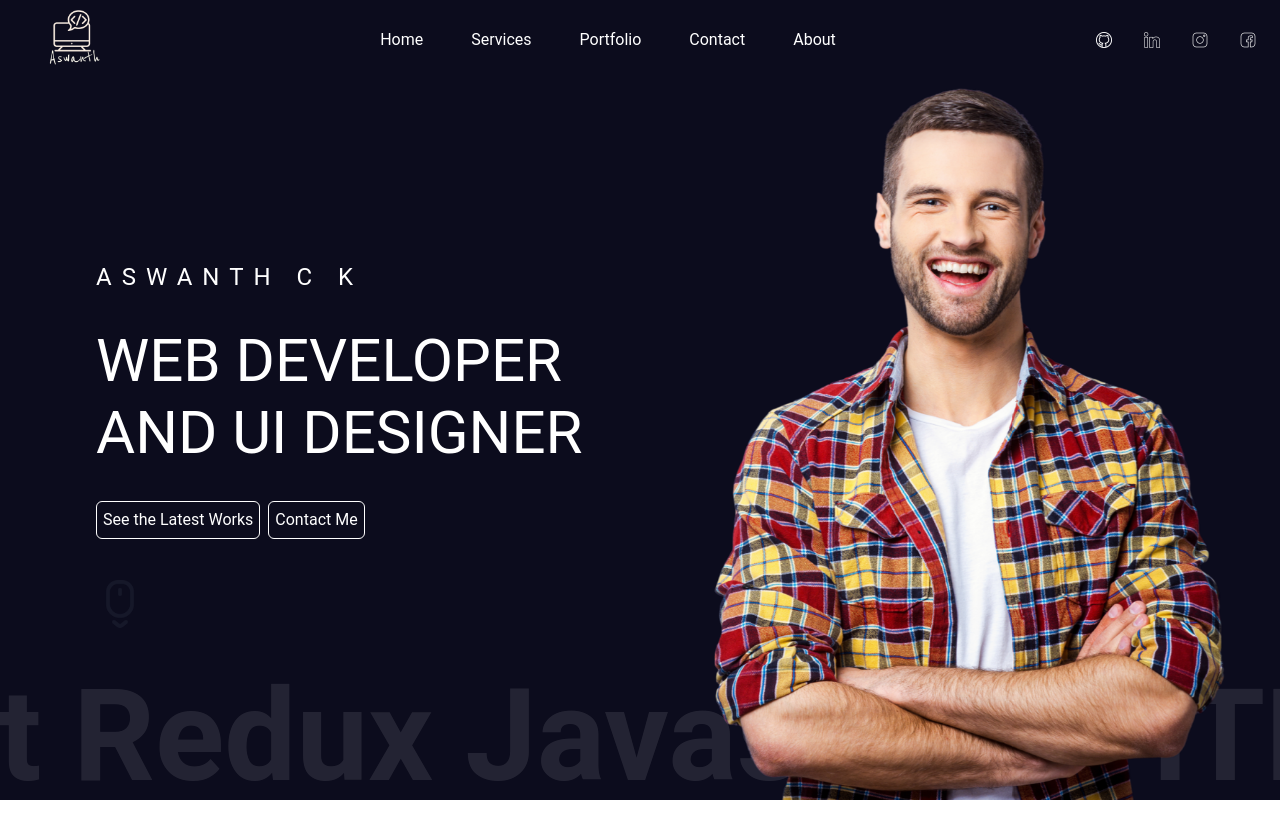
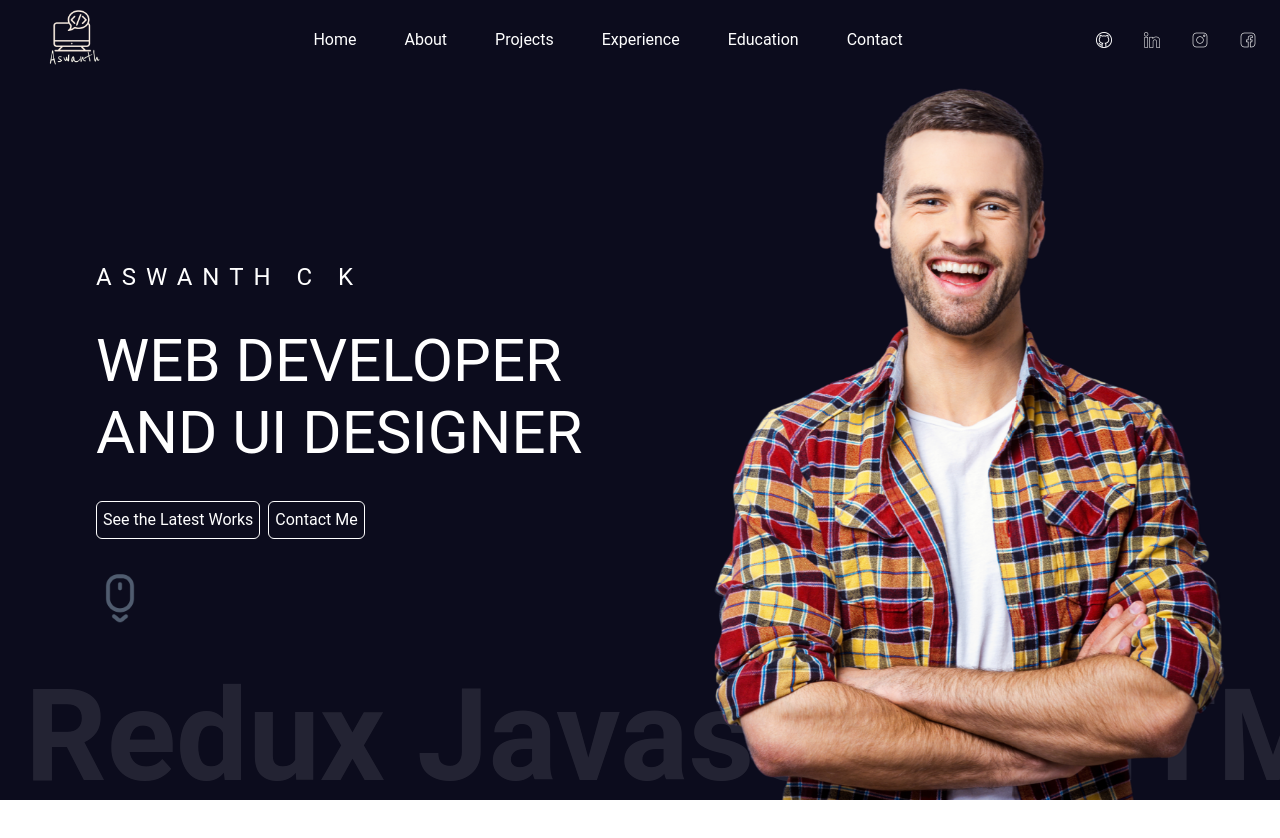
Before and after one commit to aswanthnarayan/Portfolio, a React (Vite) app: page / in a window 1280 px wide. Shown: the top 838 px of the page. Before the commit the page ends 800 px from the top, so only its background shows below. Built offline with nearby package versions, Linux system fonts and the light colour scheme.

Commit message:
created a button to quick navigation to homepage from any screen

```diff
--- a/package.json
+++ b/package.json
@@ -15,7 +15,8 @@
     "@tsparticles/slim": "^3.3.0",
     "framer-motion": "^11.1.7",
     "react": "^18.2.0",
-    "react-dom": "^18.2.0"
+    "react-dom": "^18.2.0",
+    "react-router-dom": "^6.23.0"
   },
   "devDependencies": {
     "@types/react": "^18.2.66",
--- a/src/App.jsx
+++ b/src/App.jsx
@@ -1,13 +1,37 @@
-import React from 'react'
-import './App.css'
-import ParticleBg from './components/ParticleBg'
-import Navbar from './components/Navbar'
-import HomePage from './pages/HomePage'
+import React, { useState, useEffect } from 'react';
+import './App.css';
+import ParticleBg from './components/ParticleBg';
+import Navbar from './components/Navbar';
+import HomePage from "./pages/HomePage";
+import AboutPage from "./pages/AboutPage";
+import ProjectsPage from "./pages/ProjectsPage";
+import ExperiencePage from "./pages/ExperiencePage";
+import EducationPage from "./pages/EducationPage";
+import ContactPage from "./pages/ContactPage";
+import ScrollToTopButton from "./components/ScrollToTopButton";
 
 function App() {
+  const [showScrollButton, setShowScrollButton] = useState(false);
+
+  useEffect(() => {
+    const handleScroll = () => {
+      const scrollY = window.scrollY;
+      if (scrollY > window.innerHeight) {
+        setShowScrollButton(true);
+      } else {
+        setShowScrollButton(false);
+      }
+    };
+
+    // Add event listener for scroll
+    window.addEventListener('scroll', handleScroll);
+
+    return () => {
+      window.removeEventListener('scroll', handleScroll);
+    };
+  }, []);
 
   return (
-
     <div className=''>
       <ParticleBg/>
       <div className="max-w-screen relative z-1 text-white flex flex-col">
@@ -16,12 +40,24 @@ function App() {
           <HomePage/>
         </section>
         <section>
-
+          <AboutPage/>
         </section>
+        <section>
+          <ProjectsPage/>
+        </section>
+        <section>
+          <ExperiencePage/>
+        </section>
+        <section>
+          <EducationPage/>
+        </section>
+        <section>
+          <ContactPage/>
+        </section>
+        {showScrollButton && <ScrollToTopButton />}
       </div>
     </div>
-
-  )
+  );
 }
 
-export default App
+export default App;
--- a/src/components/Navbar.jsx
+++ b/src/components/Navbar.jsx
@@ -4,6 +4,14 @@ import { motion } from "framer-motion";
 
 
 const Navbar = () => {
+
+  const scrollToSection = (sectionId) => {
+    const section = document.getElementById(sectionId);
+    if (section) {
+      section.scrollIntoView({ behavior: "smooth" });
+    }
+  };
+
   return (
     <div className="flex items-center h-[80px] justify-between px-6">
       <motion.div
@@ -13,17 +21,18 @@ const Navbar = () => {
       className="flex items-center">
         <img className="h-16 lg:h-24" src="/logo.png" alt="logo" />
       </motion.div>
-      <motion.div
+      <motion.ul
       initial={{ opacity: 0, scale: 0.2 }}
       animate={{ opacity: 1, scale: 1 }}
       transition={{ duration: 1.5 }}
       className="hidden md:flex md:gap-8 lg:gap-12">
-        <a href="#">Home</a>
-        <a href="#">Services</a>
-        <a href="#">Portfolio</a>
-        <a href="#">Contact</a>
-        <a href="#">About</a>
-      </motion.div>
+      <li onClick={() => scrollToSection("home")}>Home</li>
+        <li onClick={() => scrollToSection("about")}>About</li>
+        <li onClick={() => scrollToSection("projects")}>Projects</li>
+        <li onClick={() => scrollToSection("experience")}>Experience</li>
+        <li onClick={() => scrollToSection("education")}>Education</li>
+        <li onClick={() => scrollToSection("contact")}>Contact</li>
+      </motion.ul>
       <motion.div
       initial={{ opacity: 0, scale: 0.2 }}
       animate={{ opacity: 1, scale: 1 }}
--- /dev/null
+++ b/src/components/ScrollToTopButton.jsx
@@ -0,0 +1,48 @@
+
+import React from 'react';
+import { motion } from "framer-motion";
+
+
+const ScrollToTopButton = () => {
+
+  const scrollTopVarient = {
+    initial: {
+      x: -500,
+      opacity: 0,
+    },
+    animate: {
+      x: 0,
+      opacity: 1,
+      transition: {
+        duration: 1,
+        staggerChildren: 0.1,
+      },
+    },
+    scrollButton: {
+      opacity: 0,
+      y: 10,
+      transition: {
+        duration: 2,
+        repeat: Infinity,
+      },
+    },
+  };
+
+
+
+
+  const scrollToTop = () => {
+    window.scrollTo({ top: 0, behavior: 'smooth' });
+  };
+
+  return (
+    <motion.div variants={scrollTopVarient} animate="scrollButton" onClick={scrollToTop} className='fixed bottom-4 right-4 z-50 text-center opacity-70 md:right-12'>
+    <img variants={scrollTopVarient} src='/arrows.png' className="invert h-10  ">
+    </img>
+    <p variants={scrollTopVarient}>Top</p>
+    </motion.div>
+
+  );
+};
+
+export default ScrollToTopButton;
--- /dev/null
+++ b/src/pages/AboutPage.jsx
@@ -0,0 +1,11 @@
+import React from 'react'
+
+function AboutPage() {
+  return (
+    <div id="about" className='h-screen'>AboutPage
+
+    </div>
+  )
+}
+
+export default AboutPage
--- /dev/null
+++ b/src/pages/ContactPage.jsx
@@ -0,0 +1,13 @@
+import React from 'react'
+// import ScrollToTopButton from '../components/ScrollToTopButton'
+
+function ContactPage() {
+  return (
+    <div id='contact' className='h-screen'>
+      <p>ContactPage</p>
+
+    </div>
+  )
+}
+
+export default ContactPage
--- /dev/null
+++ b/src/pages/EducationPage.jsx
@@ -0,0 +1,9 @@
+import React from 'react'
+
+function EducationPage() {
+  return (
+    <div id='education' className='h-screen'>EducationPage</div>
+  )
+}
+
+export default EducationPage
--- /dev/null
+++ b/src/pages/ExperiencePage.jsx
@@ -0,0 +1,9 @@
+import React from 'react'
+
+function ExperiencePage() {
+  return (
+    <div id='experience' className='h-screen'>ExperiencePage</div>
+  )
+}
+
+export default ExperiencePage
--- a/src/pages/HomePage.jsx
+++ b/src/pages/HomePage.jsx
@@ -1,9 +1,10 @@
 import React from 'react'
 import Hero from '../components/Hero'
 
+
 const HomePage = () => {
   return (
-    <div className=' h-[calc(100vh-80px)]'>
+    <div id="home" className='h-[calc(100vh-80px)]'>
       <Hero/>
     </div>
   )
--- /dev/null
+++ b/src/pages/ProjectsPage.jsx
@@ -0,0 +1,9 @@
+import React from 'react'
+
+function ProjectsPage() {
+  return (
+    <div id='projects' className='h-screen'>ProjectsPage</div>
+  )
+}
+
+export default ProjectsPage
```
Also changed, not shown: public/arrows.png (added), src/components/Layout.jsx (added), 1 other file (tests, documents, lock files or other folders). Lines whose indentation alone changed are shown as unchanged.
